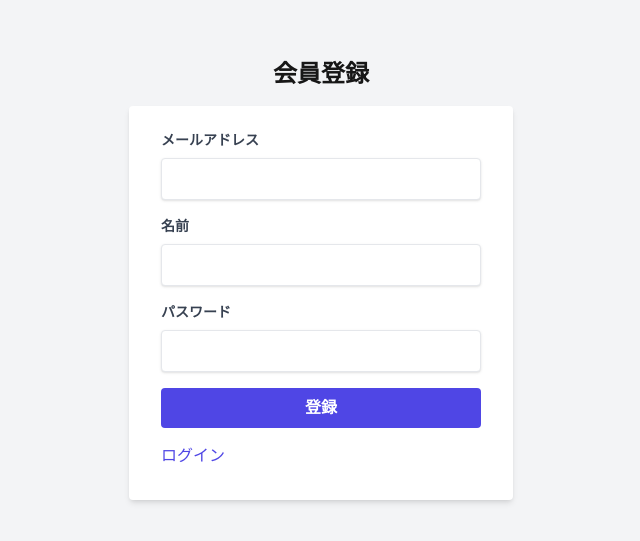
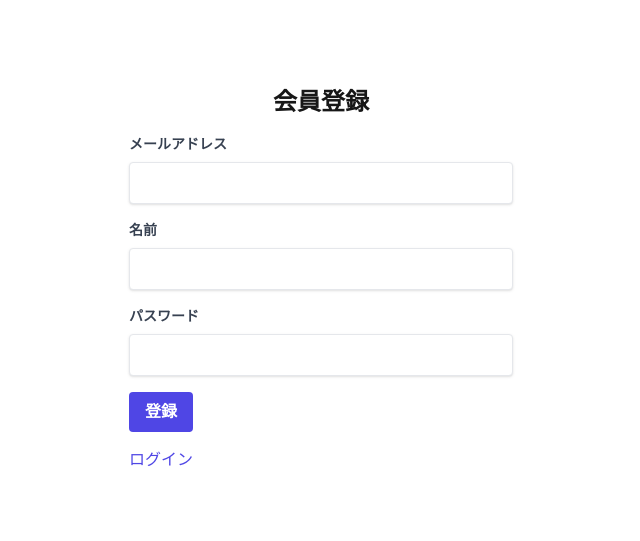
Before and after one commit to koyashimano/notion-to-md-next, a Next.js app: page /sign_up in a window 1280 px wide. Shown: the part 121-662 px from the top of the page, without its empty margins (319-959 px from the left). Built offline with nearby package versions, Linux system fonts and the light colour scheme.

Commit message:
Style login pages

```diff
--- a/src/app/login/page.tsx
+++ b/src/app/login/page.tsx
@@ -58,12 +58,9 @@ export default function LoginPage() {
   }, [sessionStatus, router]);
 
   return (
-    <div className="flex min-h-screen flex-col items-center justify-center bg-gray-100">
+    <div className="flex min-h-screen flex-col items-center justify-center">
       <h1 className="mb-4 text-2xl font-bold">ログイン</h1>
-      <form
-        action={action}
-        className="flex w-full max-w-sm flex-col gap-4 rounded bg-white px-8 pb-8 pt-6 shadow-md"
-      >
+      <form action={action} className="flex w-full max-w-sm flex-col gap-4">
         <div>
           <label
             htmlFor="email"
@@ -105,7 +102,7 @@ export default function LoginPage() {
         )}
         <button
           type="submit"
-          className="focus:shadow-outline rounded bg-indigo-600 px-4 py-2 font-bold text-white hover:bg-indigo-700 focus:outline-none"
+          className="focus:shadow-outline w-fit rounded bg-indigo-600 px-4 py-2 font-bold text-white hover:bg-indigo-700 focus:outline-none"
         >
           ログイン
         </button>
--- a/src/app/sign_up/page.tsx
+++ b/src/app/sign_up/page.tsx
@@ -8,12 +8,9 @@ export default function SignUpPage() {
   const [state, action, isPending] = useActionState(signUpAction, {});
 
   return (
-    <div className="flex min-h-screen flex-col items-center justify-center bg-gray-100">
+    <div className="flex min-h-screen flex-col items-center justify-center">
       <h1 className="mb-4 text-2xl font-bold">会員登録</h1>
-      <form
-        action={action}
-        className="flex w-full max-w-sm flex-col gap-4 rounded bg-white px-8 pb-8 pt-6 shadow-md"
-      >
+      <form action={action} className="flex w-full max-w-sm flex-col gap-4 ">
         <div>
           <label
             htmlFor="email"
@@ -72,7 +69,7 @@ export default function SignUpPage() {
         )}
         <button
           type="submit"
-          className="focus:shadow-outline rounded bg-indigo-600 px-4 py-2 font-bold text-white hover:bg-indigo-700 focus:outline-none"
+          className="focus:shadow-outline w-fit rounded bg-indigo-600 px-4 py-2 font-bold text-white hover:bg-indigo-700 focus:outline-none"
         >
           登録
         </button>
```
